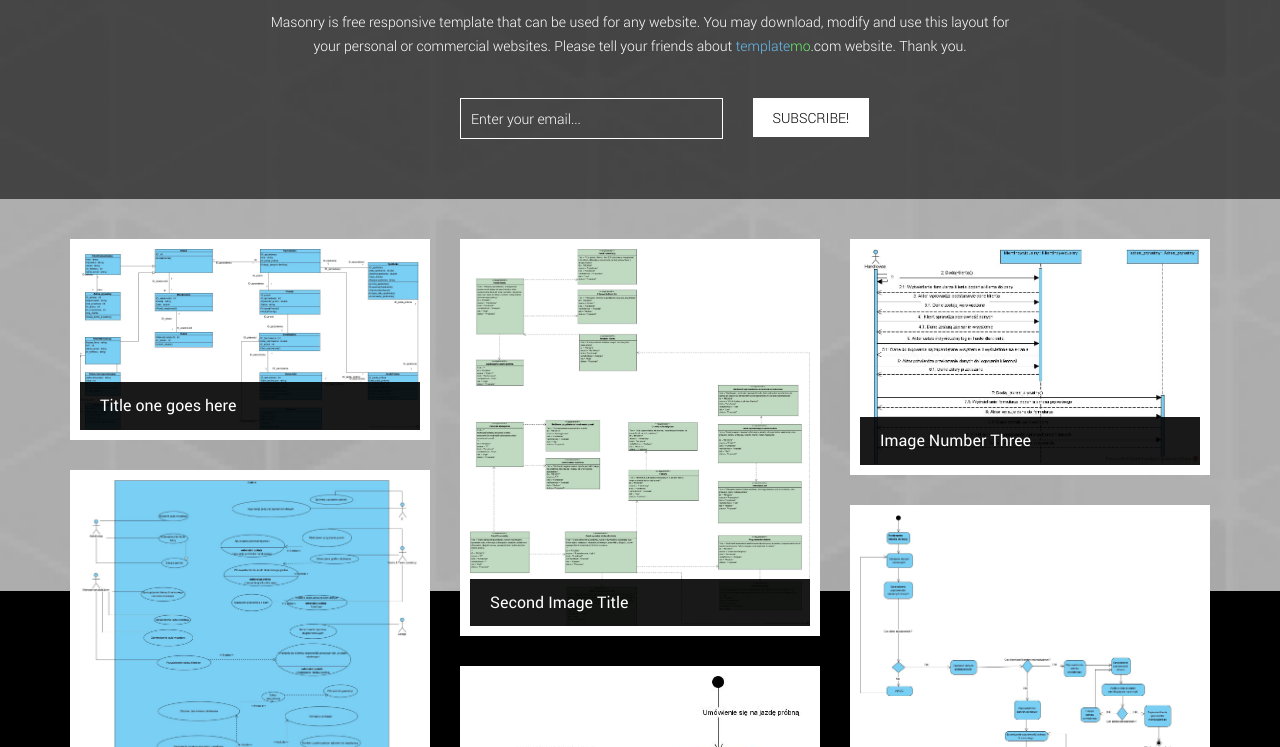
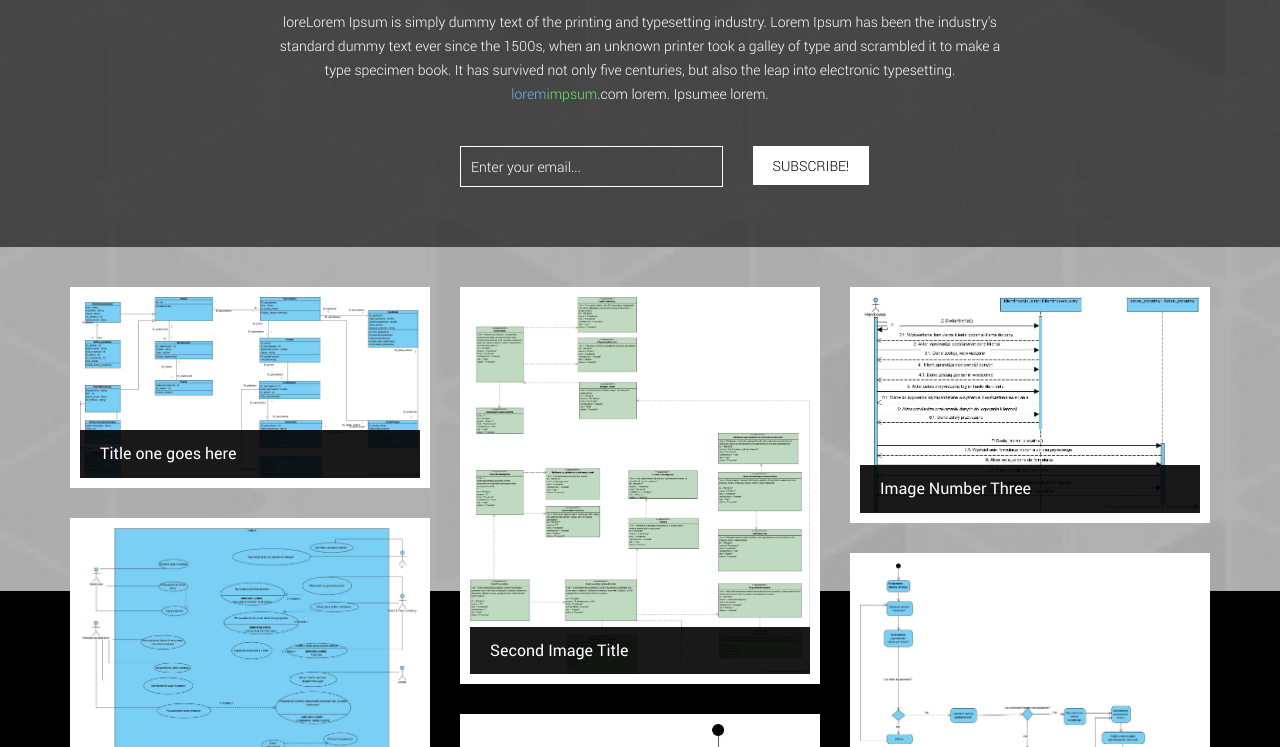
Before and after one commit to KlaudiaGolebiowska/projects, a plain HTML site: page index.html in a window 1280 px wide. Shown: the part 209-956 px from the top of the page. Drawn offline with Linux system fonts and the light colour scheme.

Commit message:
New photo added

```diff
--- a/index.html
+++ b/index.html
@@ -64,11 +64,14 @@
                 ><span class="green">ta</span> projects
               </h2>
               <p>
-                Masonry is free responsive template that can be used for any
-                website. You may download, modify and use this layout for your
-                personal or commercial websites. Please tell your friends about
-                <span class="blue">template</span
-                ><span class="green">mo</span>.com website. Thank you.
+                loreLorem Ipsum is simply dummy text of the printing and
+                typesetting industry. Lorem Ipsum has been the industry's
+                standard dummy text ever since the 1500s, when an unknown
+                printer took a galley of type and scrambled it to make a type
+                specimen book. It has survived not only five centuries, but also
+                the leap into electronic typesetting.
+                <span class="blue">lorem</span
+                ><span class="green">impsum</span>.com lorem. Ipsumee lorem.
               </p>
             </div>
           </div>
```
Also changed, not shown: Zrzut_ekranu_2021-02-16_o_23.12.17.png (added).
